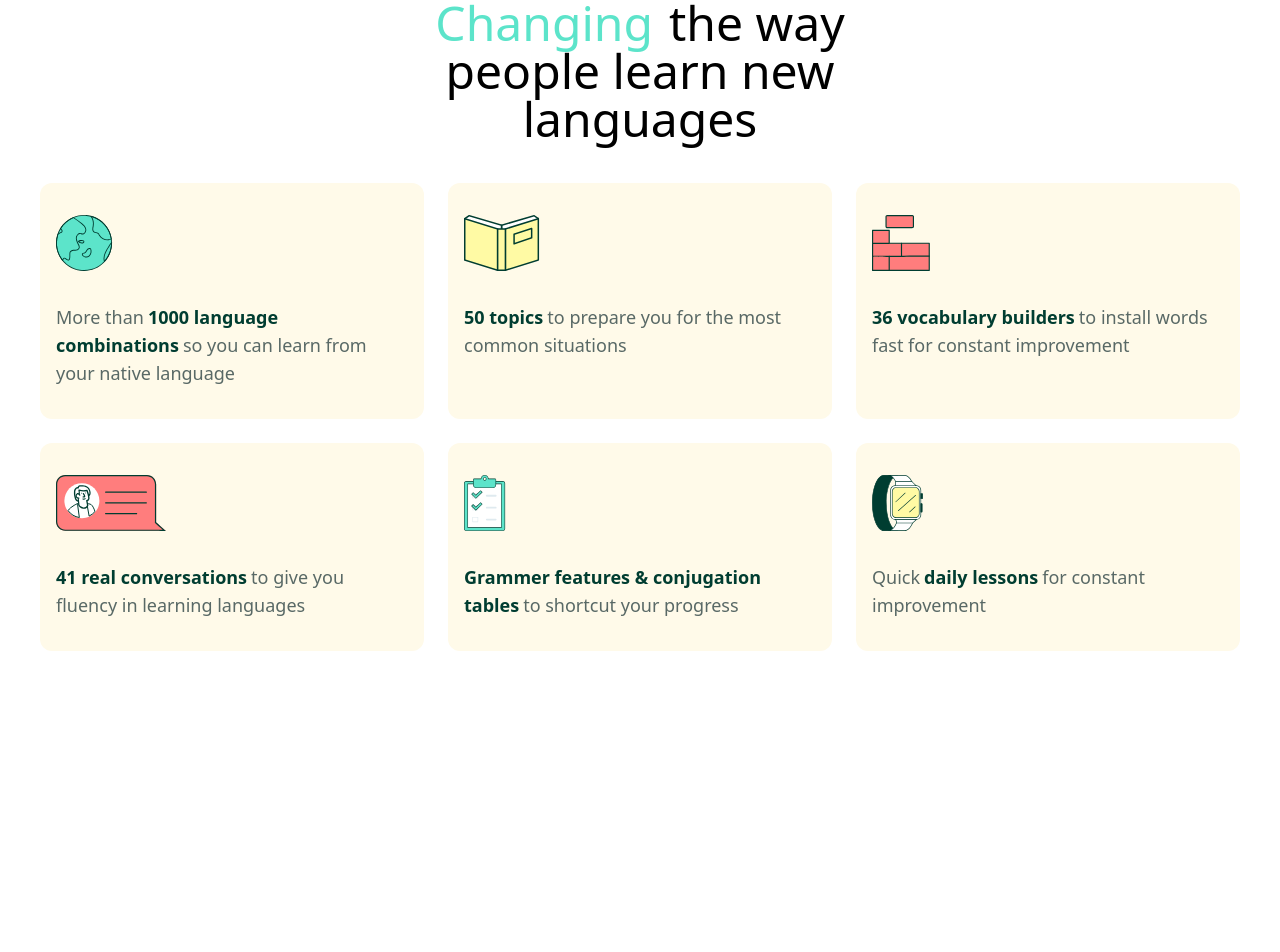
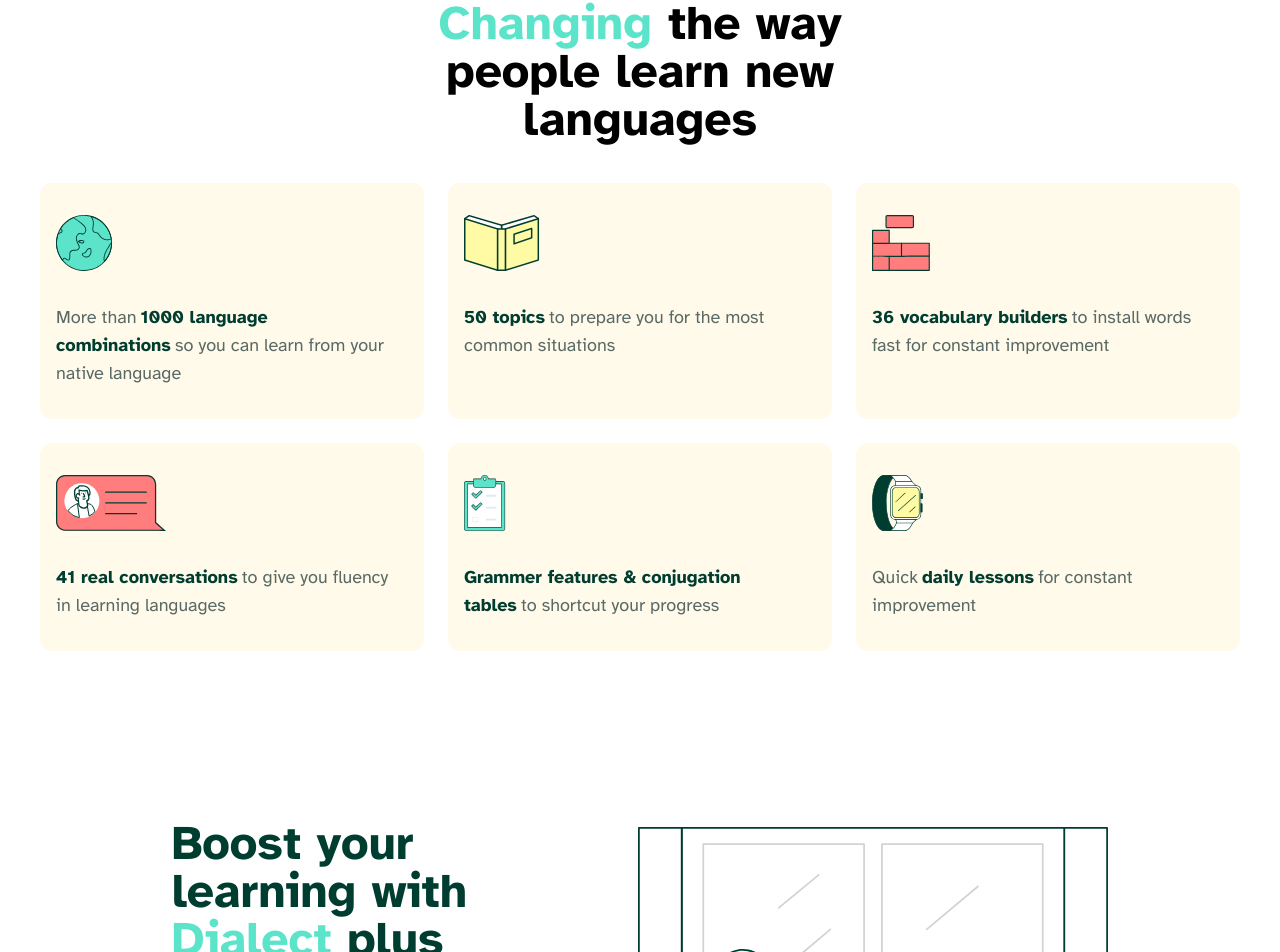
Before and after one commit to Leo-Cata/Dialect-Project, a React (Vite) app: page / in a window 1280 px wide. Shown: the part 1774-2726 px from the top of the page. Before the commit the page ends 2465 px from the top, so only its background shows below. Built offline with nearby package versions, Linux system fonts and the light colour scheme.

Commit message:
added colors to tailwind.config +  premium section

```diff
--- a/src/App.jsx
+++ b/src/App.jsx
@@ -1,6 +1,7 @@
 import About from './components/About';
 import Cards from './components/Cards';
 import Hero from './components/Hero';
+import PremiumAbout from './components/PremiumAbout';
 
 function App() {
   return (
@@ -8,6 +9,7 @@ function App() {
       <Hero />
       <About />
       <Cards />
+      <PremiumAbout />
     </>
   );
 }
--- a/src/assets/index.js
+++ b/src/assets/index.js
@@ -9,6 +9,7 @@ import cardBook from './dialect_features_book.svg';
 import cardChat from './dialect_features_chat.svg';
 import cardClipboard from './dialect_features_clipboard.svg';
 import cardWatch from './dialect_features_watch.svg';
+import person2 from './dialect_person2.svg';
 
 export {
   logo,
@@ -22,4 +23,5 @@ export {
   cardChat,
   cardClipboard,
   cardWatch,
+  person2,
 };
--- a/src/components/About.jsx
+++ b/src/components/About.jsx
@@ -7,10 +7,10 @@ const About = () => {
       <div className="w-1/4 space-y-8">
         <div className="text-5xl space-x-3 font-bold">
           <span>The</span>
-          <span className="text-[#5CE4CA]">world's #1</span>
+          <span className="text-mainCyan">world's #1</span>
           <span>way to learn a languague</span>
         </div>
-        <div className="text-[18px] text-[#596966] space-y-4">
+        <div className="text-[18px] text-secondaryFont space-y-4">
           <p>
             Learning with us is fun, and research shows that it works! With
             quick, bite-sized lessons, you'll earn points and unlock new levels
--- a/src/components/Cards.jsx
+++ b/src/components/Cards.jsx
@@ -10,62 +10,62 @@ import {
 const Cards = () => {
   return (
     <div className="flex flex-col">
-      <div className="text-5xl space-x-4 w-1/3 text-center self-center">
-        <span className="text-[#5CE4CA] ">Changing</span>
+      <div className="text-5xl space-x-4 w-1/3 text-center self-center font-bold">
+        <span className="text-mainCyan">Changing</span>
         <span>the way people learn new languages</span>
       </div>
       {/* cards */}
       <div className="flex justify-center">
         <div className="grid md:grid-cols-3 gap-6 m-10 max-w-7xl">
-          <div className="bg-[#FFFAE9] rounded-xl py-8">
+          <div className="bg-secondaryYellow rounded-xl py-8">
             <img src={cardWorld} alt="" className="pb-8 px-4" />
-            <div className="px-4 text-[#596966] text-lg space-x-1">
+            <div className="px-4 text-secondaryFont text-lg space-x-1">
               <span>More than</span>
-              <span className="font-bold text-[#003D31]">
+              <span className="font-bold text-mainFont">
                 1000 language combinations
               </span>
               <span>so you can learn from your native language</span>
             </div>
           </div>
-          <div className="bg-[#FFFAE9] rounded-xl py-8">
+          <div className="bg-secondaryYellow rounded-xl py-8">
             <img src={cardBook} alt="" className="pb-8 px-4" />
-            <div className="px-4 text-lg text-[#596966] space-x-1">
-              <span className="font-bold text-[#003D31]">50 topics</span>
+            <div className="px-4 text-lg text-secondaryFont space-x-1">
+              <span className="font-bold text-mainFont">50 topics</span>
               <span>to prepare you for the most common situations</span>
             </div>
           </div>
-          <div className="bg-[#FFFAE9] rounded-xl py-8">
+          <div className="bg-secondaryYellow rounded-xl py-8">
             <img src={cardBricks} alt="" className="pb-8 px-4" />
-            <div className="px-4 text-lg text-[#596966] space-x-1">
-              <span className="font-bold text-[#003D31]">
+            <div className="px-4 text-lg text-secondaryFont space-x-1">
+              <span className="font-bold text-mainFont">
                 36 vocabulary builders
               </span>
               <span>to install words fast for constant improvement</span>
             </div>
           </div>
-          <div className="bg-[#FFFAE9] rounded-xl py-8">
+          <div className="bg-secondaryYellow rounded-xl py-8">
             <img src={cardChat} alt="" className="pb-8 px-4" />
-            <div className="px-4 text-lg text-[#596966] space-x-1">
-              <span className="font-bold text-[#003D31]">
+            <div className="px-4 text-lg text-secondaryFont space-x-1">
+              <span className="font-bold text-mainFont">
                 41 real conversations
               </span>
               <span>to give you fluency in learning languages</span>
             </div>
           </div>
-          <div className="bg-[#FFFAE9] rounded-xl py-8">
+          <div className="bg-secondaryYellow rounded-xl py-8">
             <img src={cardClipboard} alt="" className="pb-8 px-4" />
-            <div className="px-4 text-[#596966] text-lg space-x-1">
-              <span className="font-bold text-[#003D31]">
+            <div className="px-4 text-secondaryFont text-lg space-x-1">
+              <span className="font-bold text-mainFont">
                 Grammer features & conjugation tables
               </span>
               <span>to shortcut your progress</span>
             </div>
           </div>
-          <div className="bg-[#FFFAE9] rounded-xl py-8">
+          <div className="bg-secondaryYellow rounded-xl py-8">
             <img src={cardWatch} alt="" className="pb-8 px-4" />
-            <div className="px-4 text-[#596966] text-lg space-x-1">
+            <div className="px-4 text-secondaryFont text-lg space-x-1">
               <span>Quick</span>
-              <span className="font-bold text-[#003D31]">daily lessons</span>
+              <span className="font-bold text-mainFont">daily lessons</span>
               <span>for constant improvement</span>
             </div>
           </div>
--- a/src/components/Hero.jsx
+++ b/src/components/Hero.jsx
@@ -16,7 +16,7 @@ const Hero = () => {
               dialect Brings
             </div>
             <div className="flex flex-row gap-[20px]">
-              <div className=" bg-[#FFFAA4] rounded-3xl px-[38px] py-4">
+              <div className=" bg-mainYellow rounded-3xl px-[38px] py-4">
                 languague
               </div>
               <div className=" bg-white rounded-3xl px-[38px] py-4">
@@ -42,7 +42,7 @@ const Hero = () => {
           <button className="bg-white rounded-md py-[15px] px-[55px]">
             Spanish
           </button>
-          <button className="bg-[#003D31] rounded-md py-[15px] px-[35px] text-white">
+          <button className="bg-mainFont rounded-md py-[15px] px-[35px] text-white">
             Start Learning
           </button>
         </div>
--- a/src/components/Navbar.jsx
+++ b/src/components/Navbar.jsx
@@ -2,7 +2,7 @@ import React from 'react';
 import { logo } from '../assets';
 const Navbar = () => {
   return (
-    <div className="flex justify-around py-8 font-atkinson text-[#003D31]">
+    <div className="flex justify-around py-8 font-atkinson text-mainFont">
       {/* icon and name */}
       <div className="flex flex-row items-center text-2xl">
         <img src={logo} alt="" />
@@ -21,10 +21,10 @@ const Navbar = () => {
 
       {/* log in */}
       <div className="flex gap-4">
-        <button className="border py-2 px-6 border-[#003D31] rounded-md">
+        <button className="border py-2 px-6 border-mainFont rounded-md">
           Log in
         </button>
-        <button className="py-2 px-6 bg-[#003D31] rounded-md text-white">
+        <button className="py-2 px-6 bg-mainFont rounded-md text-white">
           Sign Up
         </button>
       </div>
--- /dev/null
+++ b/src/components/PremiumAbout.jsx
@@ -0,0 +1,27 @@
+import React from 'react';
+import { person2 } from '../assets';
+const PremiumAbout = () => {
+  return (
+    <div className="flex justify-center w-full space-x-10 my-32">
+      {/* title, text and button */}
+      <div className="w-1/3 self-center space-y-10">
+        <h1 className="text-mainFont font-bold text-5xl mb-5">
+          Boost your learning with{' '}
+          <span className="text-mainCyan">Dialect</span> plus
+        </h1>
+        <p className="text-secondaryFont text-lg">
+          Learning with us is fun, and research shows that it works! Learning a
+          language on Dialect is completely free, but you can remove ads and
+          make faster progress with Plus. Try it free for 14 days!
+        </p>
+        <button className="bg-mainYellow text-xl px-9 py-4 text-mainFont">
+          Start Learning
+        </button>
+      </div>
+      {/* image */}
+      <img src={person2} alt="" />
+    </div>
+  );
+};
+
+export default PremiumAbout;
--- a/src/index.css
+++ b/src/index.css
@@ -3,7 +3,9 @@
 @tailwind base;
 @tailwind components;
 @tailwind utilities;
-
+*{
+  font-family: 'Atkinson Hyperlegible', 'sans-serif';
+}
 .hero{
   background-image: url(./assets/dialect_hero.png);
   background-size: cover;
--- a/tailwind.config.cjs
+++ b/tailwind.config.cjs
@@ -6,6 +6,14 @@ module.exports = {
       fontFamily: {
         atkinson: ['Atkinson Hyperlegible', 'sans-serif'],
       },
+      colors: {
+        mainYellow: '#FFFAA4',
+        mainCyan: '#5CE4CA',
+        mainSalmon: '#FF7D7D',
+        mainFont: '#003D31',
+        secondaryFont: '#596966',
+        secondaryYellow: '#FFFAE9',
+      },
     },
   },
   plugins: [],
```
